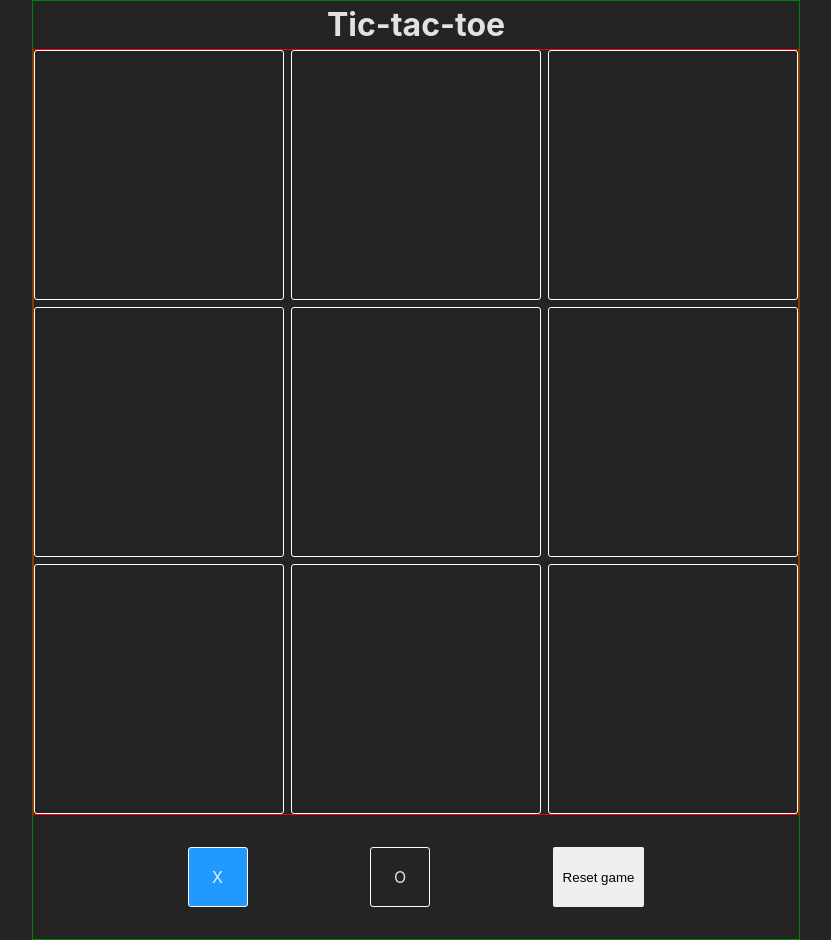
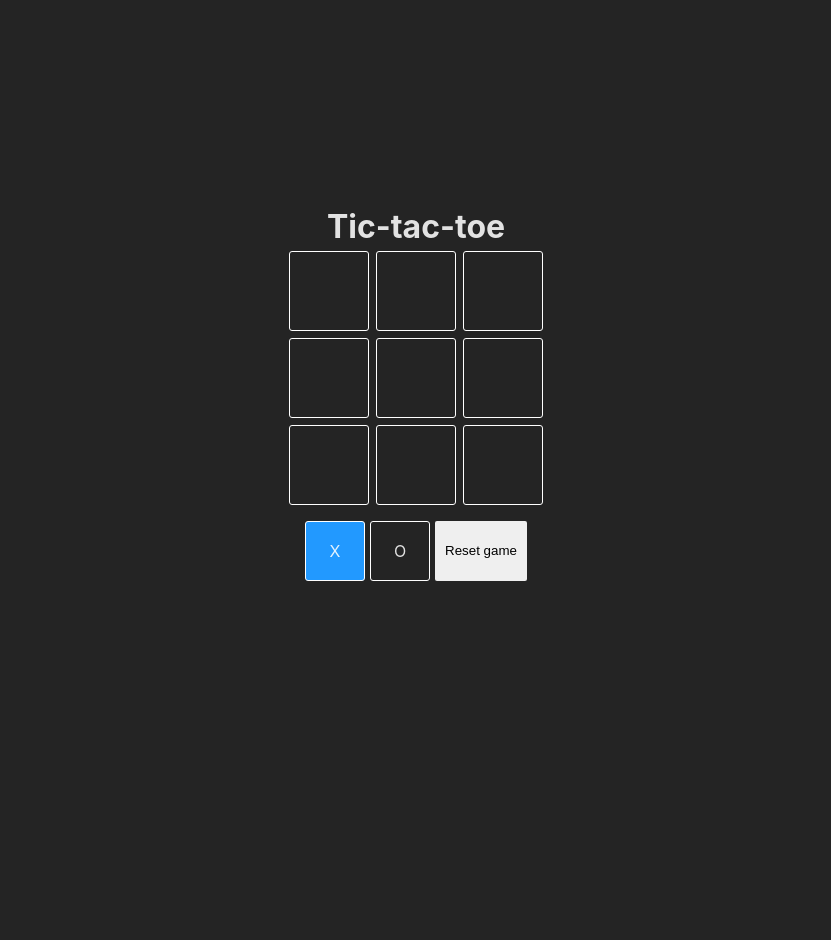
Before and after one commit to Andresmao12/TicTacToe---REACT, a React (Vite) app in the folder TicTacToe/: page / in a window 1280 px wide. Shown: the whole page, without its empty margins (224-1055 px from the left). After the commit the page ends 800 px from the top, so only its background shows below. Built offline with nearby package versions, Linux system fonts and the light colour scheme.

Commit message:
Juego terminado, proximo a añadir mejoras como el marcador

```diff
--- a/TicTacToe/package.json
+++ b/TicTacToe/package.json
@@ -10,6 +10,7 @@
     "preview": "vite preview"
   },
   "dependencies": {
+    "canvas-confetti": "1.9.3",
     "react": "^18.3.1",
     "react-dom": "^18.3.1"
   },
--- a/TicTacToe/src/Views/Components/GridCont/GridCont.jsx
+++ b/TicTacToe/src/Views/Components/GridCont/GridCont.jsx
@@ -1,6 +1,7 @@
 import styles from "./GridCont.module.css";
 import Square from "../Square/Square";
 import {TURNS, FinallyStates} from '../../../../public/GlobalConst'
+import confetti from 'canvas-confetti'
 
 import { useState, useEffect, forwardRef, useImperativeHandle} from "react";
 
@@ -34,6 +35,9 @@ const GridCont = forwardRef(({turn, sendNewTurn, winner, sendWinner}, ref) => {
 
         if (winnerResult) { //Hay ganador
             sendWinner(winnerResult)
+            confetti()
+            window.localStorage.setItem("score", JSON.stringify({X : 0, O : 0}))
+            window.localStorage.removeItem("gameState")
 
         }else if(tiedValidation(newBoard)){ //Hay empate
             sendWinner(FinallyStates.TIE)
--- a/TicTacToe/src/Views/Components/GridCont/GridCont.module.css
+++ b/TicTacToe/src/Views/Components/GridCont/GridCont.module.css
@@ -1,6 +1,5 @@
 .gridCont{
-    width: 100%;
-    border: red 1px solid;
+
     aspect-ratio: 1/1;
 
     display: grid;
--- a/TicTacToe/src/Views/Components/ScoreCont/ScoreCont.module.css
+++ b/TicTacToe/src/Views/Components/ScoreCont/ScoreCont.module.css
@@ -3,8 +3,9 @@
     width: 100%;
     display: flex;
     justify-content: space-evenly;
+    gap: 5px;
+    padding: 1em;
 
-    padding: 2em;
 }
 
 .turnCont{
--- a/TicTacToe/src/index.css
+++ b/TicTacToe/src/index.css
@@ -38,10 +38,11 @@ button {
 }
 
 #root {
-  width: 60%;
+  max-width: 60vw;
+  max-height: 100vh;
   text-align: center;
 
-  justify-content: center;
-  overflow: hidden;
-  border: 1px solid green;
+  display: flex;
+  flex-direction: column;
+
 }
```
Also changed, not shown: 1 other file (tests, documents, lock files or other folders).
